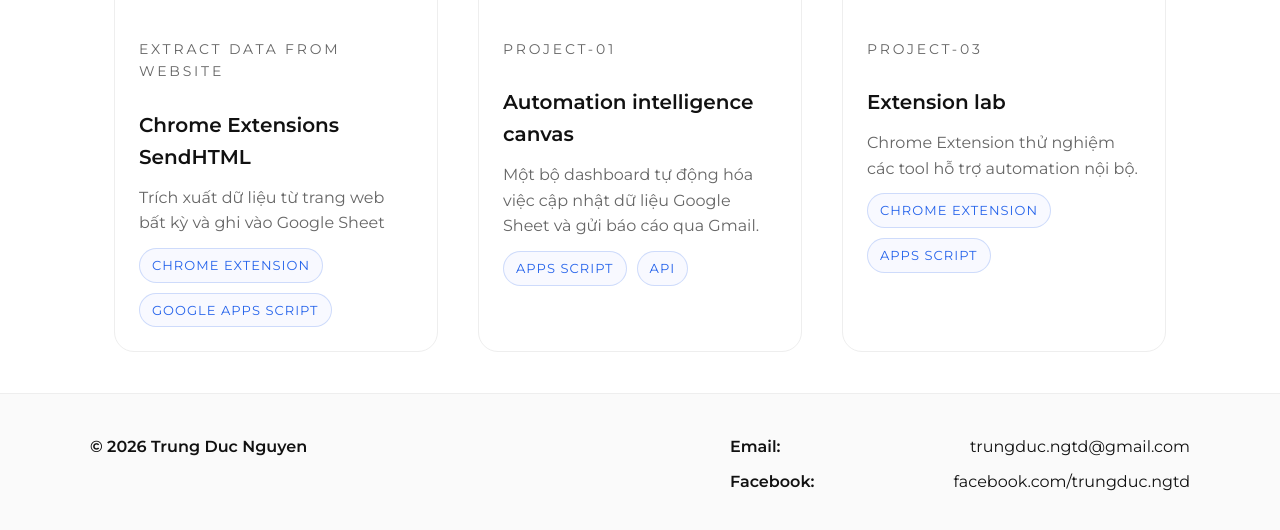
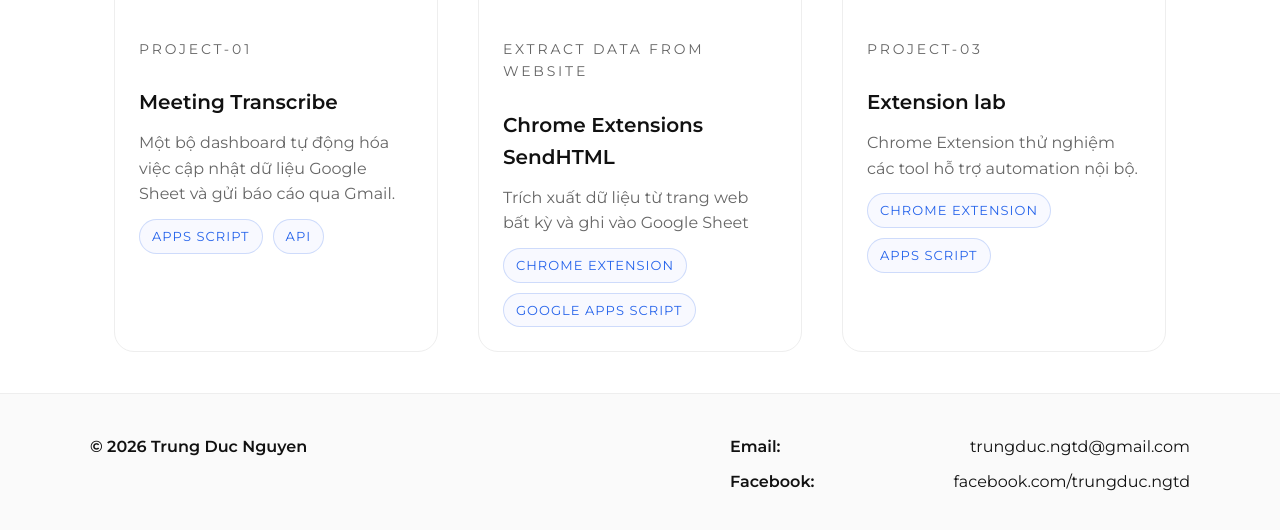
Before and after one commit to trungducngtd/trungducngtd.github.io, a Jekyll site: the page built from vai-thu-linh-tinh.html, in a window 1280 px wide and 1399 px high. Shown: the part 864-1394 px from the top of the window. Built offline with Jekyll 4.4.1, drawn with Linux system fonts in a browser that asks for light colours.

Commit message:
Update and rename automation-intel.md to Meeting Transcribe.md

```diff
--- a/_projects/automation-intel.md
+++ b/_projects/Meeting Transcribe.md
@@ -1,5 +1,5 @@
 ---
-title: Automation intelligence canvas
+title: Meeting Transcribe
 project_id: project-01
 description: Một bộ dashboard tự động hóa việc cập nhật dữ liệu Google Sheet và gửi báo cáo qua Gmail.
 image: https://i.ibb.co/FkFV9wdD/HTML-Website.png?auto=format&fit=crop&w=1200&q=80
```
